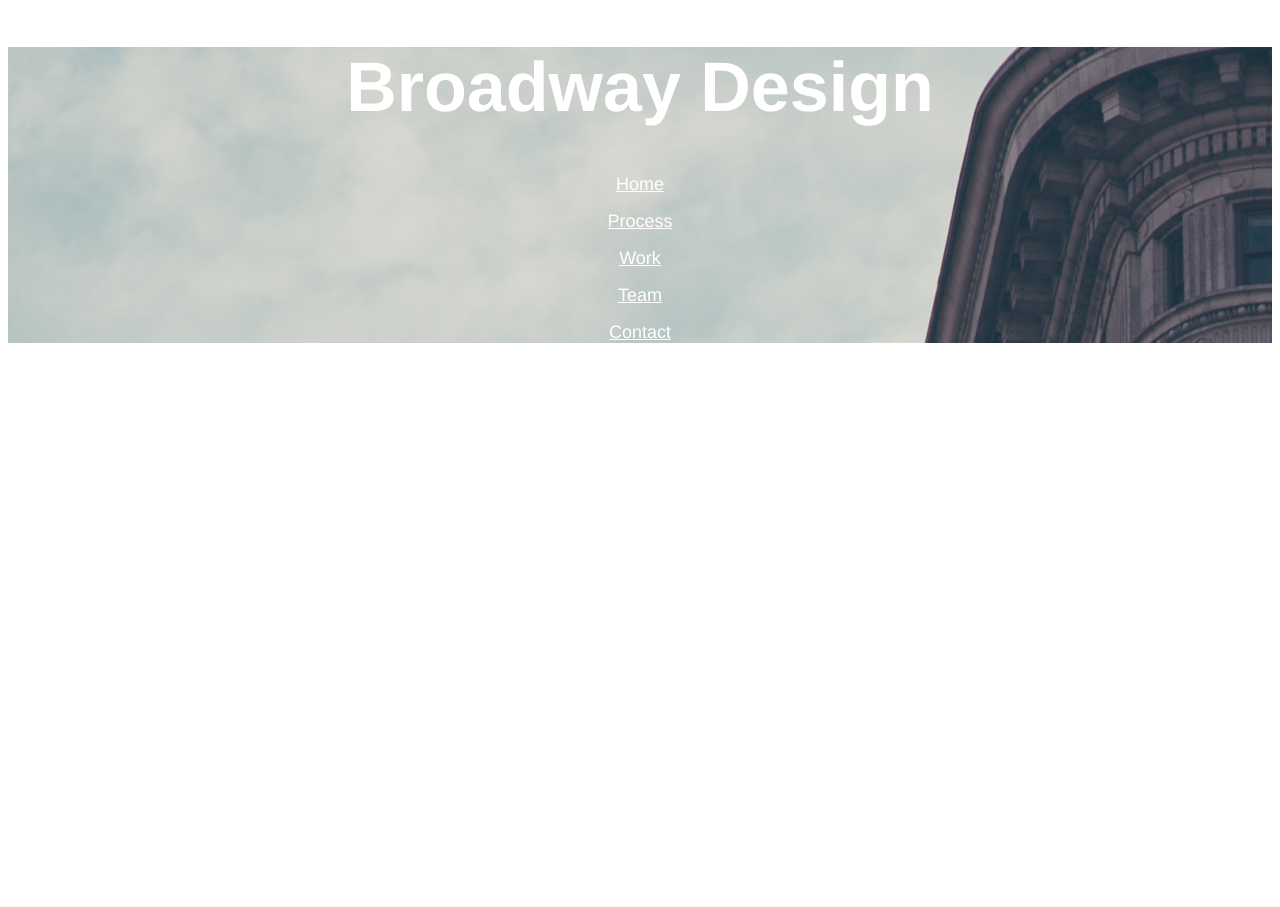
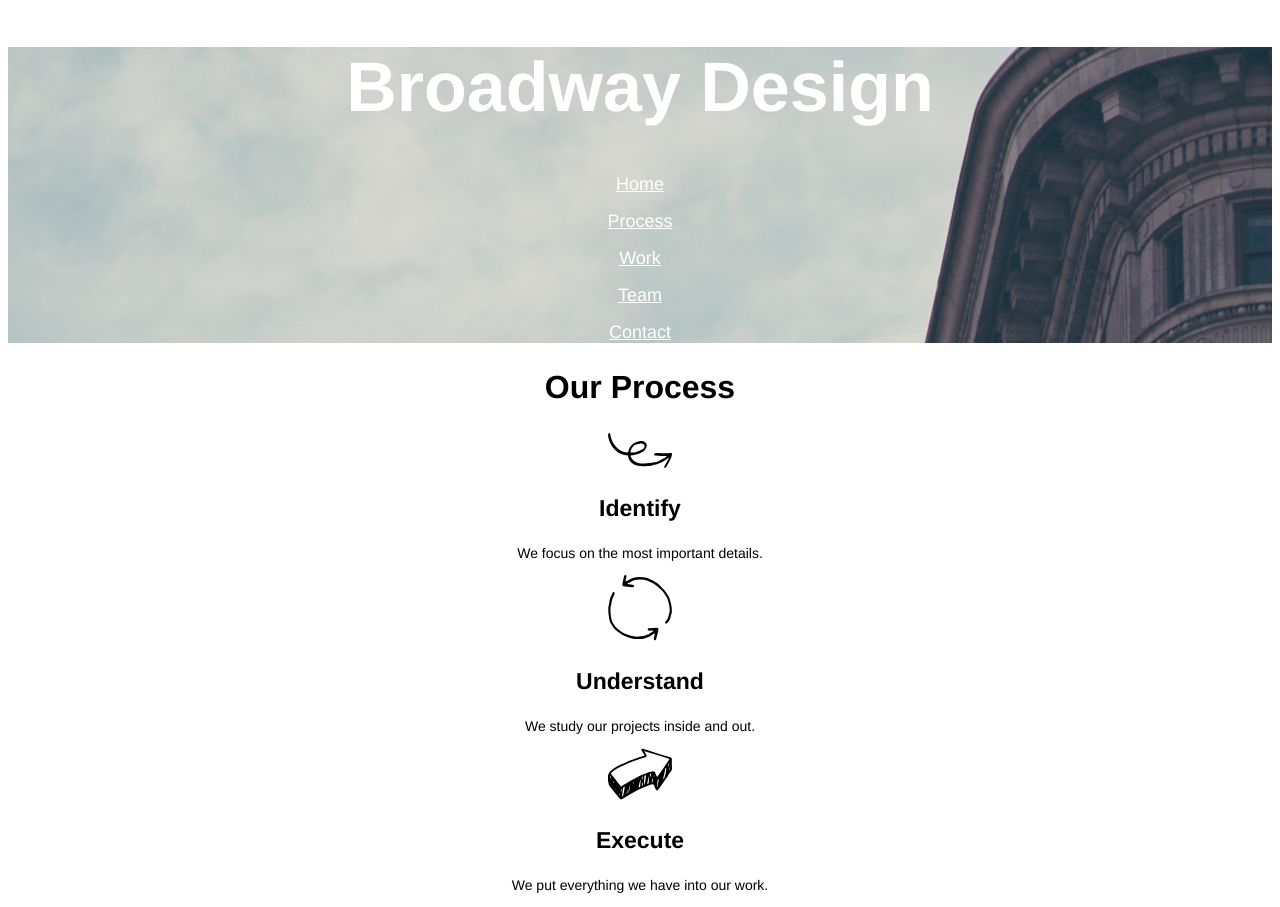
Before and after one commit to doggydogg213/Broadway, a plain HTML site: page index.html in a window 1280 px wide. Before the commit the page ends 800 px from the top, so only its background shows below. Drawn offline with Linux system fonts and the light colour scheme.

Commit message:
Middle Section Done

```diff
--- a/index.html
+++ b/index.html
@@ -24,5 +24,25 @@
         <a class="btn-nav" href="#contact">Contact</a>
       </p>
     </div>
+    <!-- Process Section -->
+    <div class="supporting" id="process">
+      <h2>Our Process</h2>
+      <div class="supporting-item">
+        <img src="./resources/images/identify.svg">
+        <h3>Identify</h3>
+        <p>We focus on the most important details.</p>
+      </div>
+      <div class="supporting-item">
+        <img src="./resources/images/understand.svg">
+        <h3>Understand</h3>
+        <p>We study our projects inside and out.</p>
+      </div>
+      <div class="supporting-item">
+        <img src="./resources/images/execute.svg">
+        <h3>Execute</h3>
+        <p>We put everything we have into our work.</p>
+      </div>
+    </div>
+
   </body>
 </html>
--- a/resources/css/style.css
+++ b/resources/css/style.css
@@ -18,3 +18,15 @@ h3 {
   text-align: center;
   color: White;
 }
+.supporting h2 {
+  font-size: 32px;
+}
+.supporting {
+  text-align: center;
+}
+.supporting h3 {
+  font-size: 23px;
+}
+.supporting-item p {
+  font-size: 14px;
+}
```
